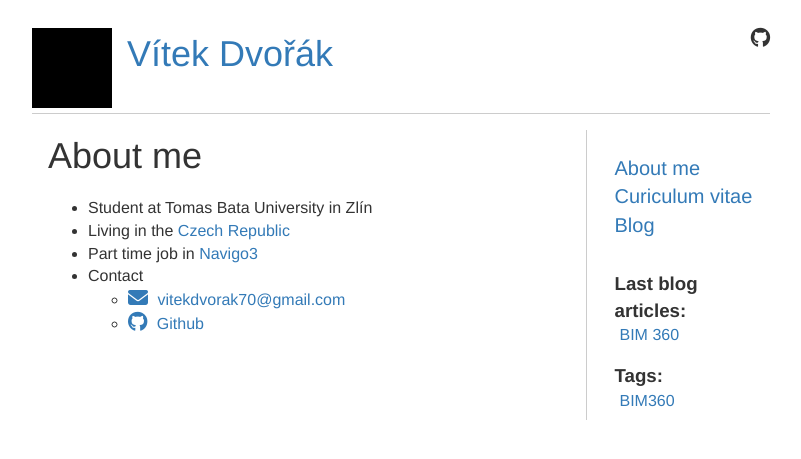
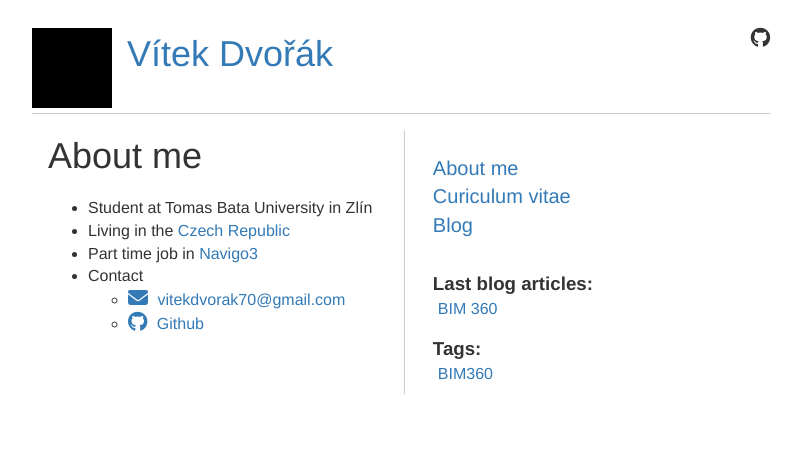
Before and after one commit to vdvorak/vitekdvorak.github.io, a Jekyll site: the page built from index.md, in a window 1280 px wide. Shown: the top 459 px of the page, without its empty margins (239-1040 px from the left). Built offline with Jekyll 4.4.1, drawn with Linux system fonts in a browser that asks for light colours; nearby versions of some CDN libraries; our own code applies the rules of GitHub Pages for plain Markdown files.

Commit message:
Update main.css

```diff
--- a/assets/css/main.css
+++ b/assets/css/main.css
@@ -71,7 +71,7 @@ a:hover {
 
 .leftcolumn {
   float: left;
-  width: 75%;
+  width: 100%;
   padding: 1em;
 }
 
@@ -79,7 +79,7 @@ a:hover {
 .rightcolumn {
   margin-top: 1em;
   float: left;
-  width: 25%;
+  width: 100%;
   padding-left: 20px;
   border-left: 1px solid #ccc;
 }
```
